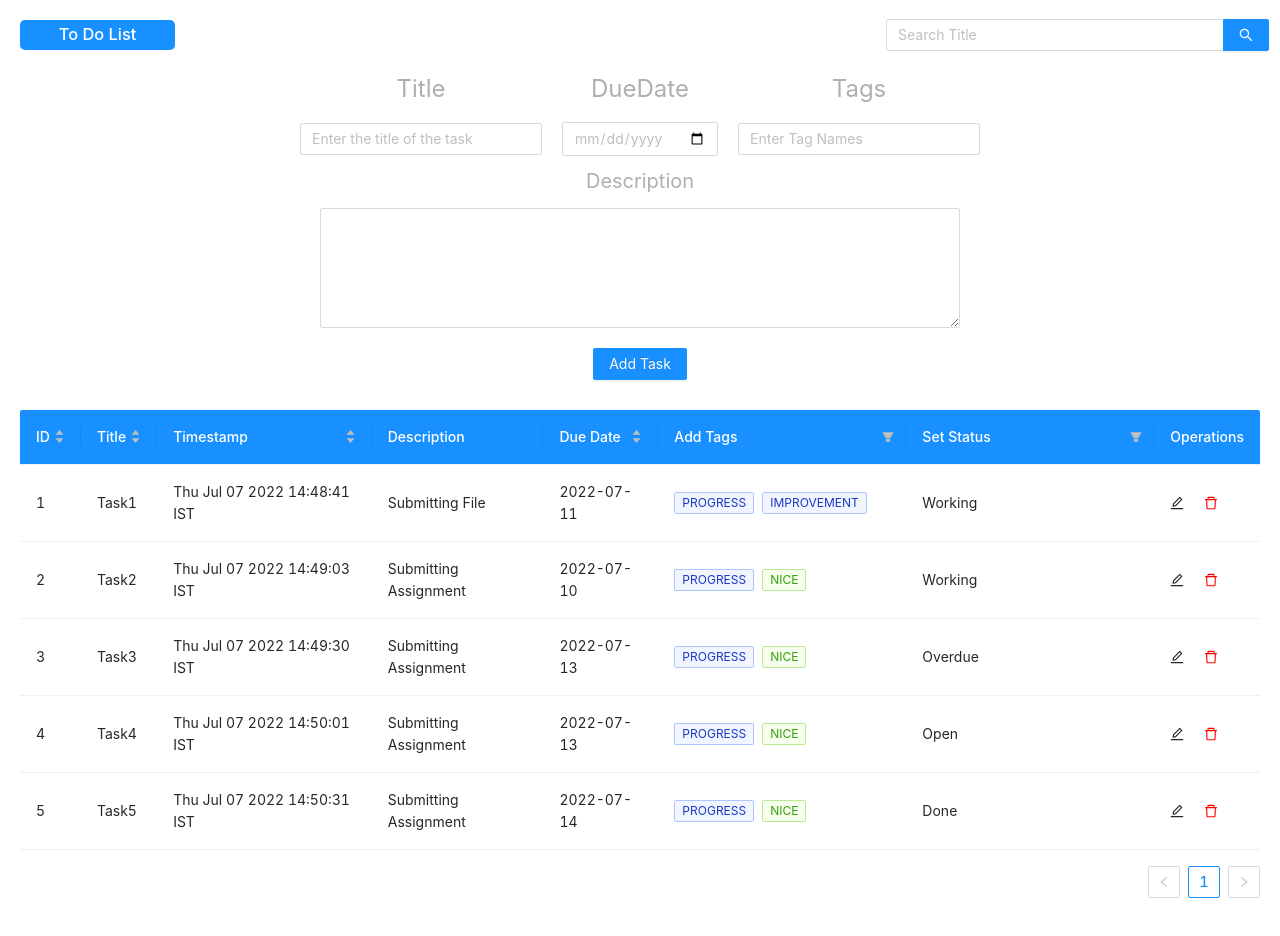
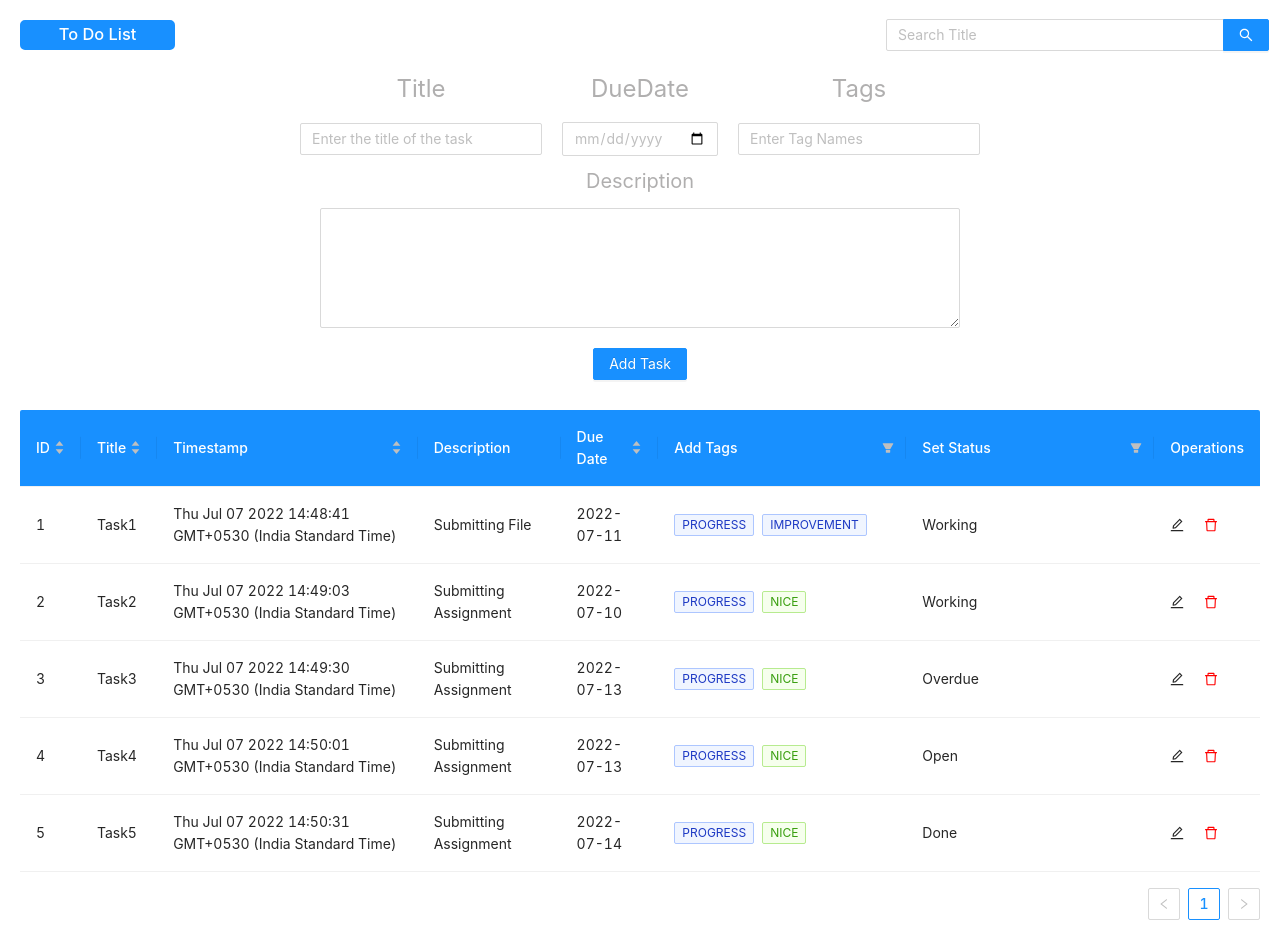
Before and after one commit to develop-er11/TodoList, a React (Create React App) app: page / in a window 1280 px wide. Before the commit the page ends 914 px from the top, so only its background shows below. Built offline with nearby package versions, Linux system fonts and the light colour scheme; the HTML template or start-up script is replaced by a standard one.

Commit message:
Update App.js

```diff
--- a/src/App.js
+++ b/src/App.js
@@ -13,7 +13,7 @@ const App = ()=>{
     {
       id:1,
       title: "Task1",
-      timestamp: "Thu Jul 07 2022 14:48:41 IST",
+      timestamp: "Thu Jul 07 2022 14:48:41 GMT+0530 (India Standard Time)",
       description: "Submitting File",
       duedate: "2022-07-11",
       status: "Working",
@@ -23,7 +23,7 @@ const App = ()=>{
     {
       id:2,
       title: "Task2",
-      timestamp: "Thu Jul 07 2022 14:49:03 IST",
+      timestamp: "Thu Jul 07 2022 14:49:03 GMT+0530 (India Standard Time)",
       description: "Submitting Assignment",
       duedate: "2022-07-10",
       status: "Working",
@@ -33,7 +33,7 @@ const App = ()=>{
     {
       id:3,
       title: "Task3",
-      timestamp: "Thu Jul 07 2022 14:49:30 IST",
+      timestamp: "Thu Jul 07 2022 14:49:30 GMT+0530 (India Standard Time)",
       description: "Submitting Assignment",
       duedate: "2022-07-13",
       status: "Overdue",
@@ -43,7 +43,7 @@ const App = ()=>{
     {
       id:4,
       title: "Task4",
-      timestamp: "Thu Jul 07 2022 14:50:01 IST",
+      timestamp: "Thu Jul 07 2022 14:50:01 GMT+0530 (India Standard Time)",
       description: "Submitting Assignment",
       duedate: "2022-07-13",
       status: "Open",
@@ -53,7 +53,7 @@ const App = ()=>{
     {
       id:5,
       title: "Task5",
-      timestamp: "Thu Jul 07 2022 14:50:31 IST",
+      timestamp: "Thu Jul 07 2022 14:50:31 GMT+0530 (India Standard Time)",
       description: "Submitting Assignment",
       duedate: "2022-07-14",
       status: "Done",
```
